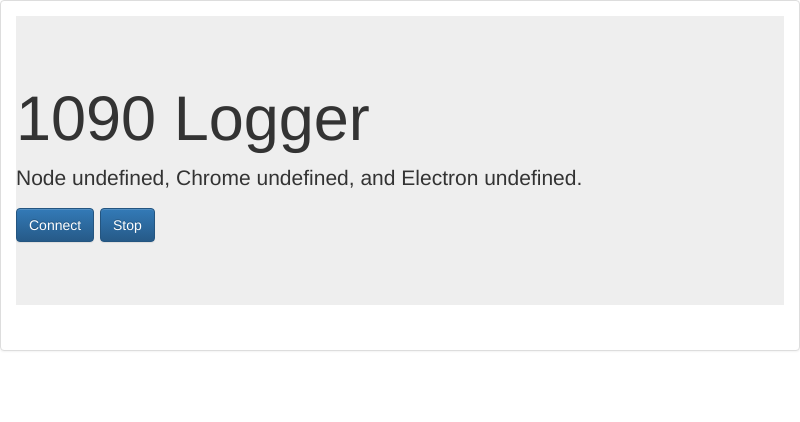
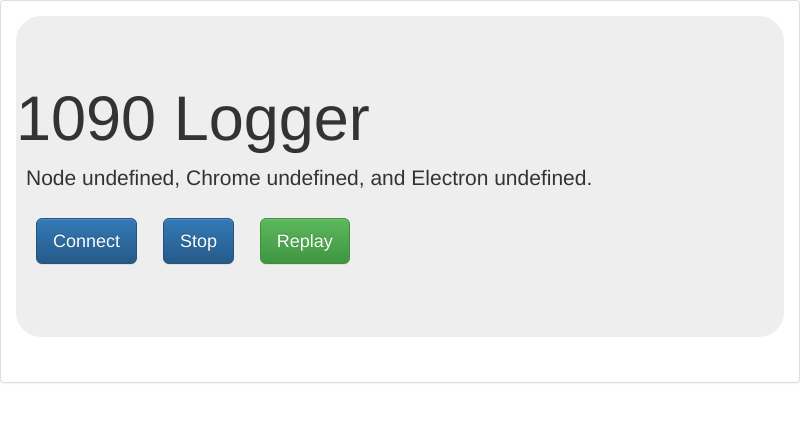
Before and after one commit to kanaaan/1090Logger, an Electron app: page index.html in a window 800 px wide. Drawn offline with nearby package versions, Linux system fonts and the light colour scheme.

Commit message:
* Add css style

```diff
--- a/index.html
+++ b/index.html
@@ -10,6 +10,20 @@
 <script src="http://netdna.bootstrapcdn.com/bootstrap/3.3.6/js/bootstrap.min.js"></script>
 <script src="https://code.jquery.com/ui/1.11.4/jquery-ui.min.js"></script>
 <script src="js/typed.js" type="text/javascript"></script>
+
+<style>
+.btn {
+    margin: 10px;
+}
+
+p {
+    margin: 10px;
+}
+
+div {
+   border-radius: 25px;
+}
+</style>
 
 <head>
     <meta charset="UTF-8">
@@ -32,6 +46,11 @@
             bootstrap_alert.warning('<strong>Stop!</strong> recording ');
             adsb.closeAll();
         });
+
+         $('#breplay').on('click', function() {
+            bootstrap_alert.warning('<strong>Replay!</strong> please select a file to replay ');
+            adsb.closeAll();
+        });
     };
 
     function bconnectFunction()
@@ -43,8 +62,7 @@
 </script>
 
 <body>
-    <div id="alert_placeholder"></div>
-    <div class="panel panel-default">
+   <div class="panel panel-default">
         <div class="panel-body">
             <div class="jumbotron">
                 <h1 id="applicationname">1090 Logger</h1>
@@ -59,12 +77,14 @@
                         document.write(process.versions.electron)
                     </script>.</p>
                 <p>
-                    <a class="btn btn-primary btn-xl" href="#" role="button" id="bconnect" onclick="bconnectFunction()">Connect</a>
-                    <a class="btn btn-primary btn-xl" type="button" id="stopbtn" data-role="bstop">Stop</a>
+                    <a class="btn btn-primary btn-lg" href="#" role="button" id="bconnect" onclick="bconnectFunction()">Connect</a>
+                    <a class="btn btn-primary btn-lg" type="button" id="stopbtn" data-role="bstop">Stop</a>
+                    <a class="btn btn-success btn-lg" type="button" id="breplay" data-role="breplay">Replay</a>
                 </p>
             </div>
         </div>
     </div>
+     <div id="alert_placeholder"></div>
 </body>
 
 </html>
```
